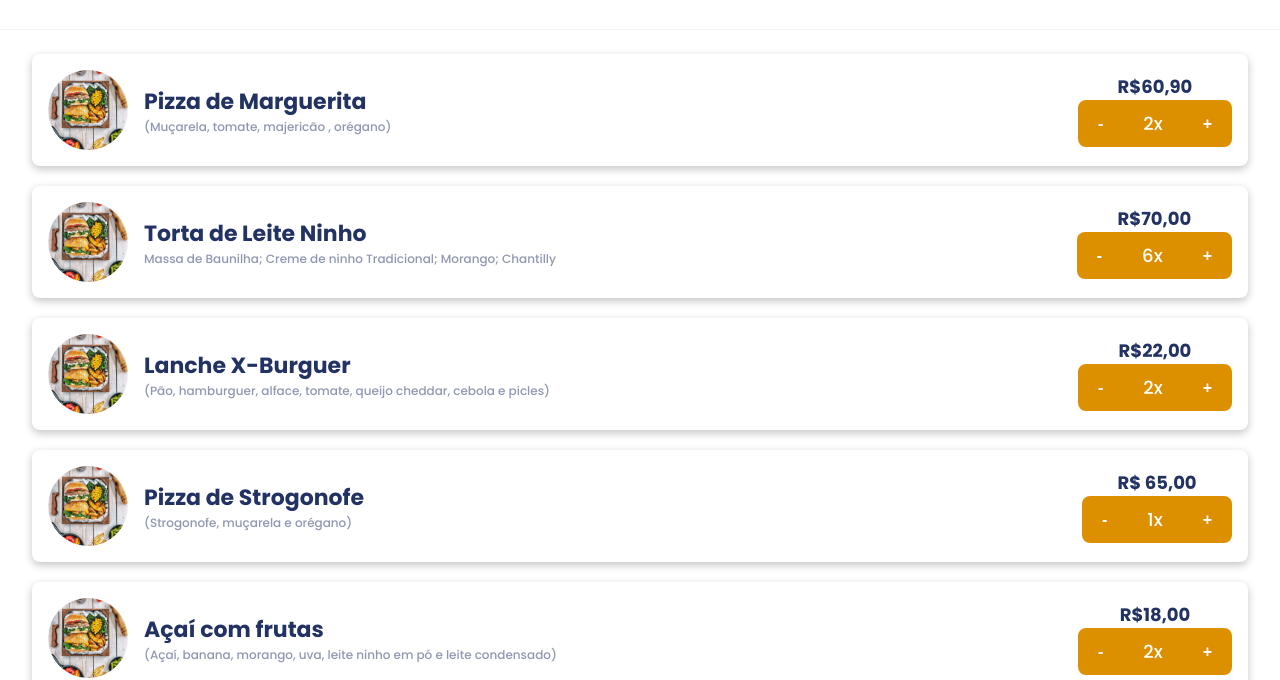
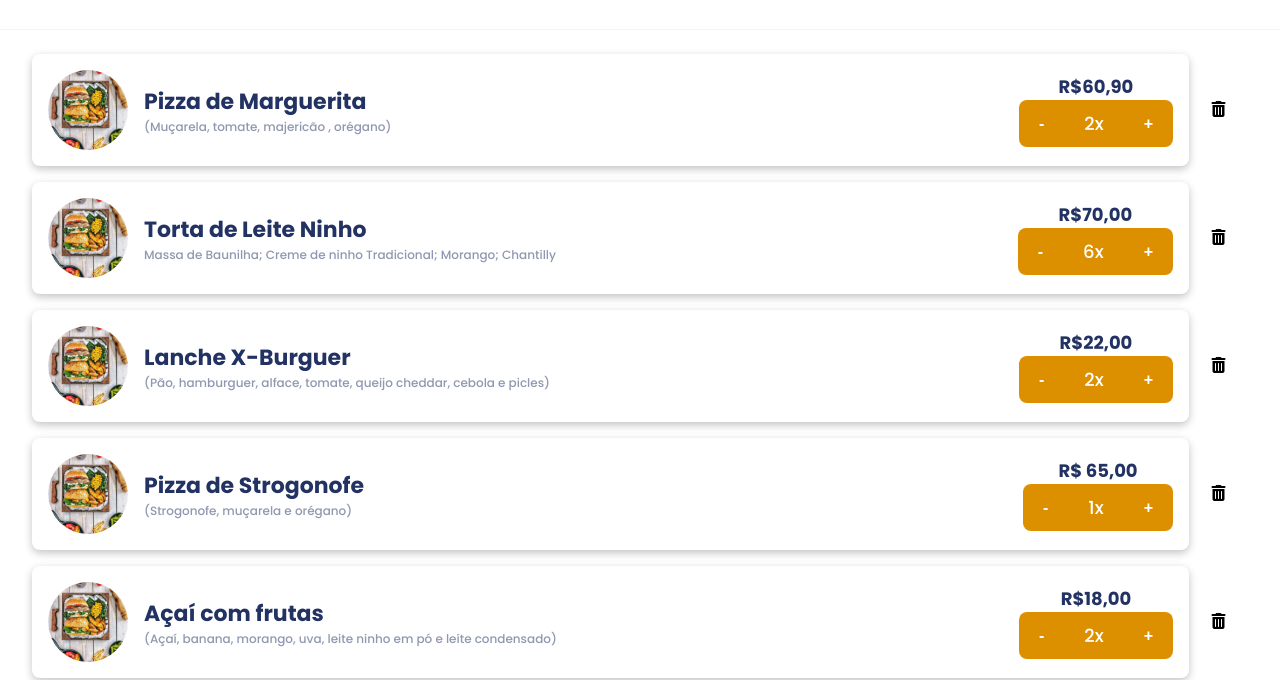
Before and after one commit to rodolfosouzamenezes/tegrafood, a plain HTML site: page front-end/src/cart.html in a window 1280 px wide. Shown: the part 147-827 px from the top of the page. Drawn offline with Linux system fonts and the light colour scheme.

Commit message:
feat(cart): remove product from cart

```diff
--- a/front-end/src/js/cart.js
+++ b/front-end/src/js/cart.js
@@ -17,7 +17,8 @@ function loadProducts() {
 function generateProductHTML(product) {
   const { title, description = "", price, imgUrl, quantity, id } = product;
   return `
-    <div class="card__container" id="product-${id}">
+    <div class="product__container" id="product-${id}">
+      <div class="card__container">
         <div class="card__infos">
           <img src="${imgUrl}" alt="${title}">
           <div class="card__description">
@@ -34,6 +35,10 @@ function generateProductHTML(product) {
             <button onclick="changeQuantity('+', ${id})" class="btn btn__primary">+</button>
           </div>
         </div>
+      </div>
+      <button onclick="removeFromCart(${id})" class="btn btn__remove">
+        <i class="fa fa-trash"></i>
+      </button>
     </div>
   `;
 }
@@ -64,6 +69,15 @@ function changeQuantity(operation, productId) {
 
   calculateTotal()
 }
+
+function removeFromCart(productId) {
+  const product = document.querySelector(`#product-${productId}`)
+
+  product.remove();
+
+  calculateTotal();
+}
+
 
 function verifyCoupon() {
   // Simulando uma validação do cupom
--- a/front-end/src/styles/pages/cart.css
+++ b/front-end/src/styles/pages/cart.css
@@ -163,6 +163,27 @@
   color: var(--secondary-color);
 }
 
+.product__container {
+  display: flex;
+  margin-bottom: 16px;
+}
+
+.product__container .card__container {
+  margin: 0;
+}
+
+.btn__remove {
+  background: transparent;
+  transition: all .3s ease;
+  width: 60px;
+  min-height: 100%;
+}
+
+.btn__remove:hover {
+  color: #FFFFFF;
+  background: #E00707;
+}
+
 #shipping {
   text-decoration: underline;
 }
```
Lines whose indentation alone changed are shown as unchanged.
